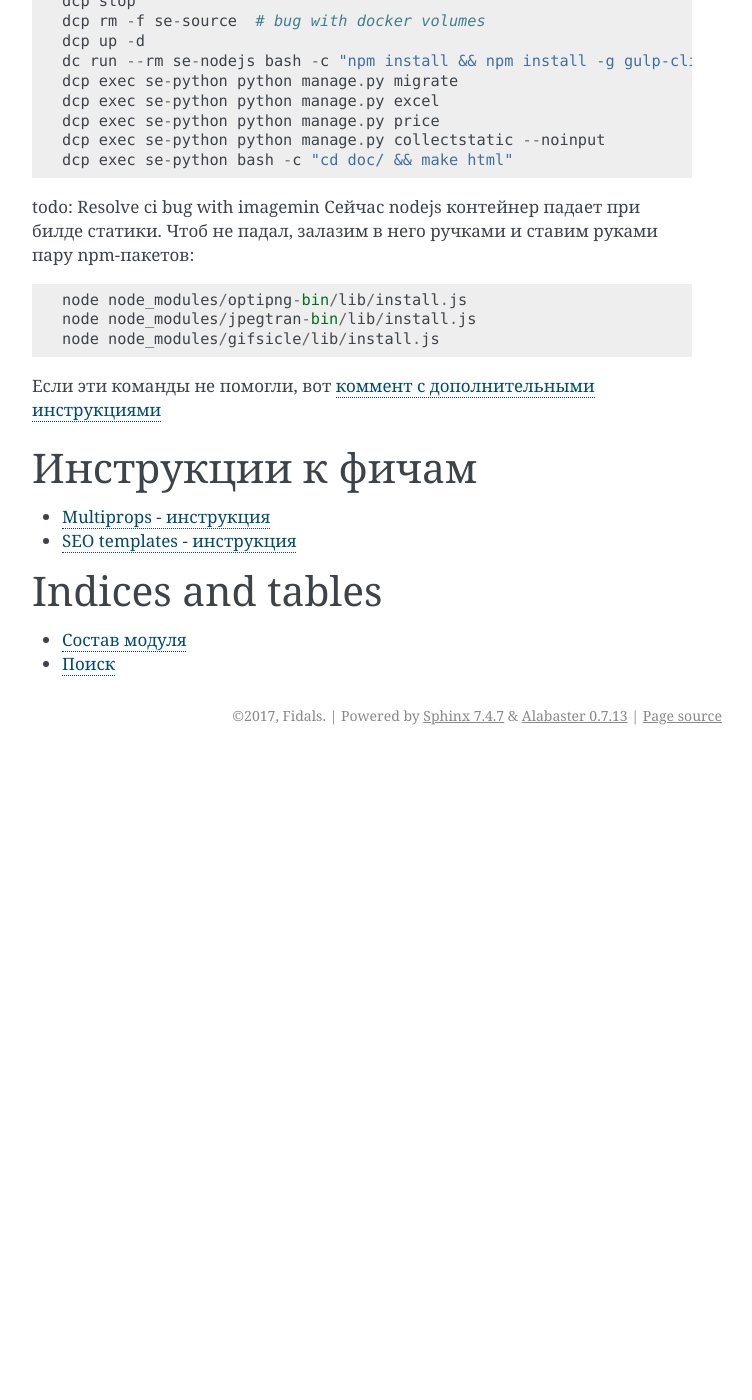
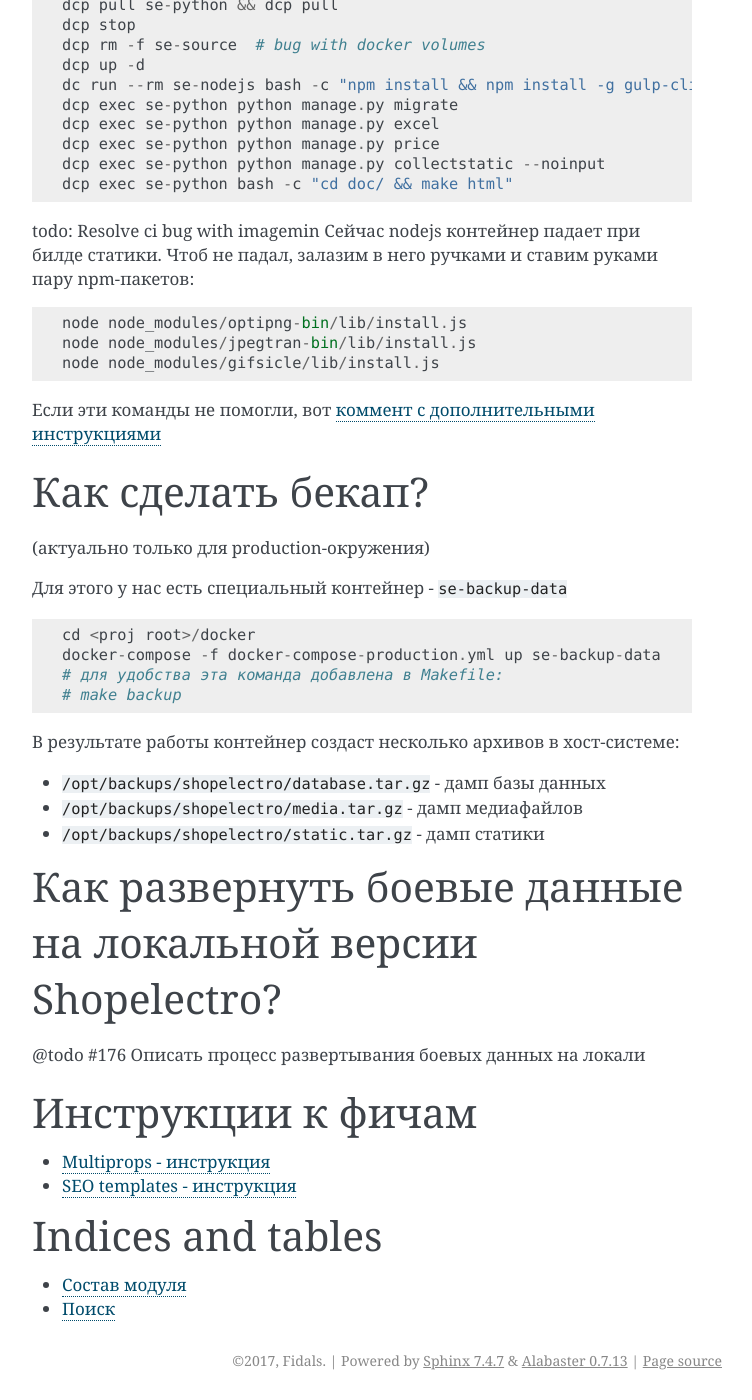
Before and after one commit to fidals/shopelectro, a Sphinx documentation site: the page built from doc/source/index.rst, in a window 1280 px wide and 1400 px high, scrolled down 1046 px. Shown: the whole window, without its empty margins (388-1140 px from the left). Built offline with Sphinx 7.4.7, drawn with Linux system fonts in a browser that asks for light colours; before the commit the page ends 1801 px from its top, so only the background shows below that; some of the changed text lies outside the part shown.

Commit message:
Отредактирована инструкция локальной генерации документации
+ пункт об установке Sphinx
+ русскоязычная инструкция установки Sphinx на Windows

```diff
--- a/doc/source/index.rst
+++ b/doc/source/index.rst
@@ -12,10 +12,11 @@
 ==============================
 На локальной машине, для проверки.
 
-   #. Скачиваем код на локальную машину с помощью git clone или `просто архивом <https://github.com/fidals/shopelectro/archive/master.zip>`_ Ссылки на код и архив есть на странице проекта в github: https://github.com/fidals/shopelectro
-   #. Открываем консоль, переходим в папку ``<project root>/doc/``
-   #. Выполняем команду ``make html``. Должна работать в Windows, MacOS, Linux
-   #. В папке ``<project root>/doc/build/html`` перегенерились файлы html с содержимым нашей доки. ``index.html`` - главная страница
+#. Устанавливаем Sphinx `по инструкции <http://www.sphinx-doc.org/en/stable/install.html#>`_. `Установка на Windows <https://github.com/fidals/shopelectro/blob/master/doc/source/installing_sphinx_for_windows.rst>`_.
+#. Скачиваем код на локальную машину с помощью git clone или `просто архивом <https://github.com/fidals/shopelectro/archive/master.zip>`_ Ссылки на код и архив есть на странице проекта в github: https://github.com/fidals/shopelectro
+#. Открываем консоль, переходим в папку ``<project root>/doc/``
+#. Выполняем команду ``make html``. Должна работать в Windows, MacOS, Linux
+#. В папке ``<project root>/doc/build/html`` перегенерились файлы html с содержимым нашей доки. ``index.html`` - главная страница
 
 Деплой
 ======
@@ -61,6 +62,29 @@
 
 Если эти команды не помогли, вот `коммент с дополнительными инструкциями <https://github.com/fidals/shopelectro/issues/183#issuecomment-334427473>`_
 
+Как сделать бекап?
+==================
+
+(актуально только для production-окружения)
+
+Для этого у нас есть специальный контейнер - ``se-backup-data`` ::
+
+   cd <proj root>/docker
+   docker-compose -f docker-compose-production.yml up se-backup-data
+   # для удобства эта команда добавлена в Makefile:
+   # make backup
+
+В результате работы контейнер создаст несколько архивов в хост-системе:
+
+* ``/opt/backups/shopelectro/database.tar.gz`` - дамп базы данных
+* ``/opt/backups/shopelectro/media.tar.gz`` - дамп медиафайлов
+* ``/opt/backups/shopelectro/static.tar.gz`` - дамп статики
+
+Как развернуть боевые данные на локальной версии Shopelectro?
+=============================================================
+
+@todo #176 Описать процесс развертывания боевых данных на локали
+
 Инструкции к фичам
 ==================
 
```
Also changed, not shown: doc/source/installing_sphinx_for_windows.rst (added, +15 -0 lines).
